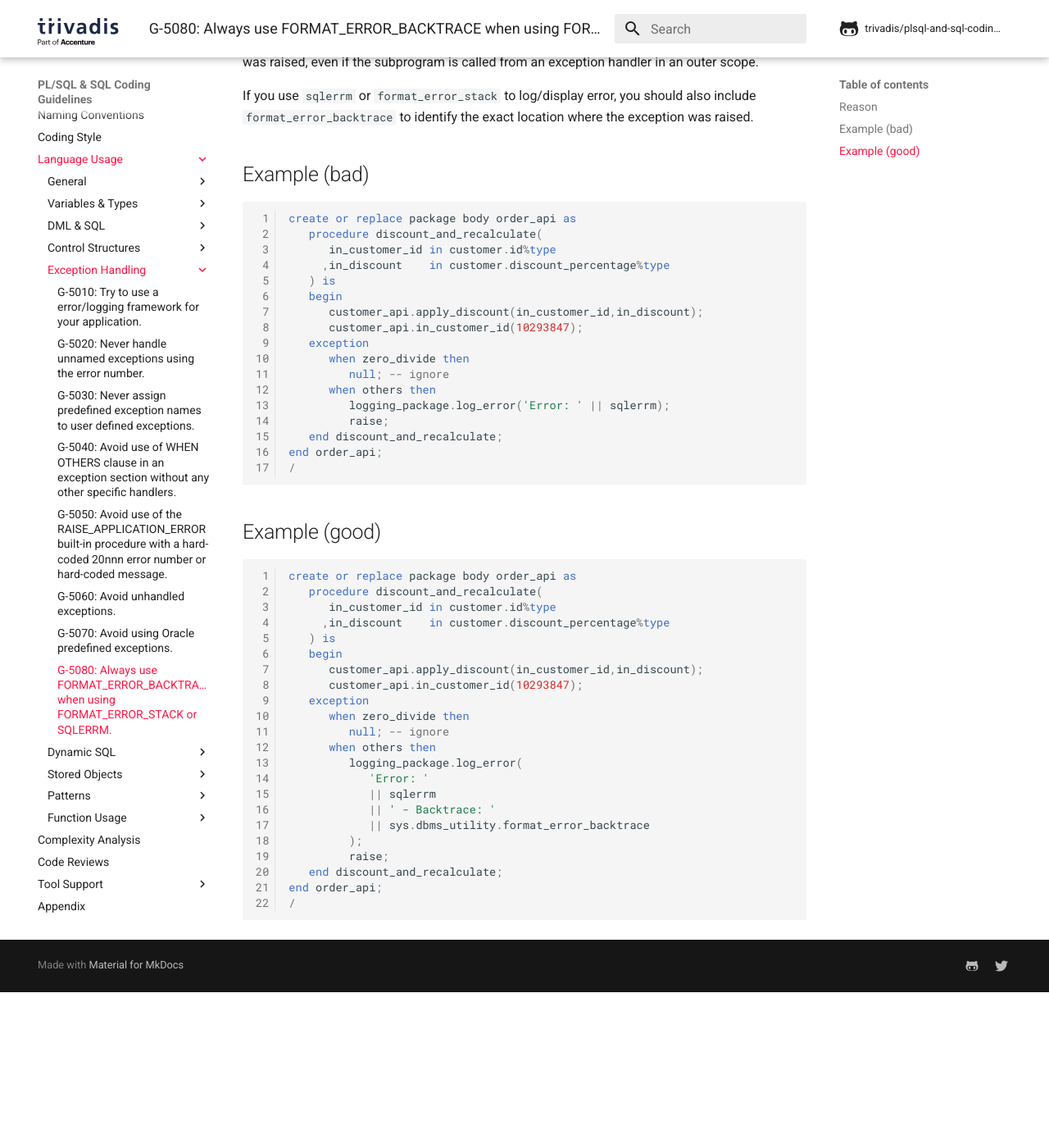
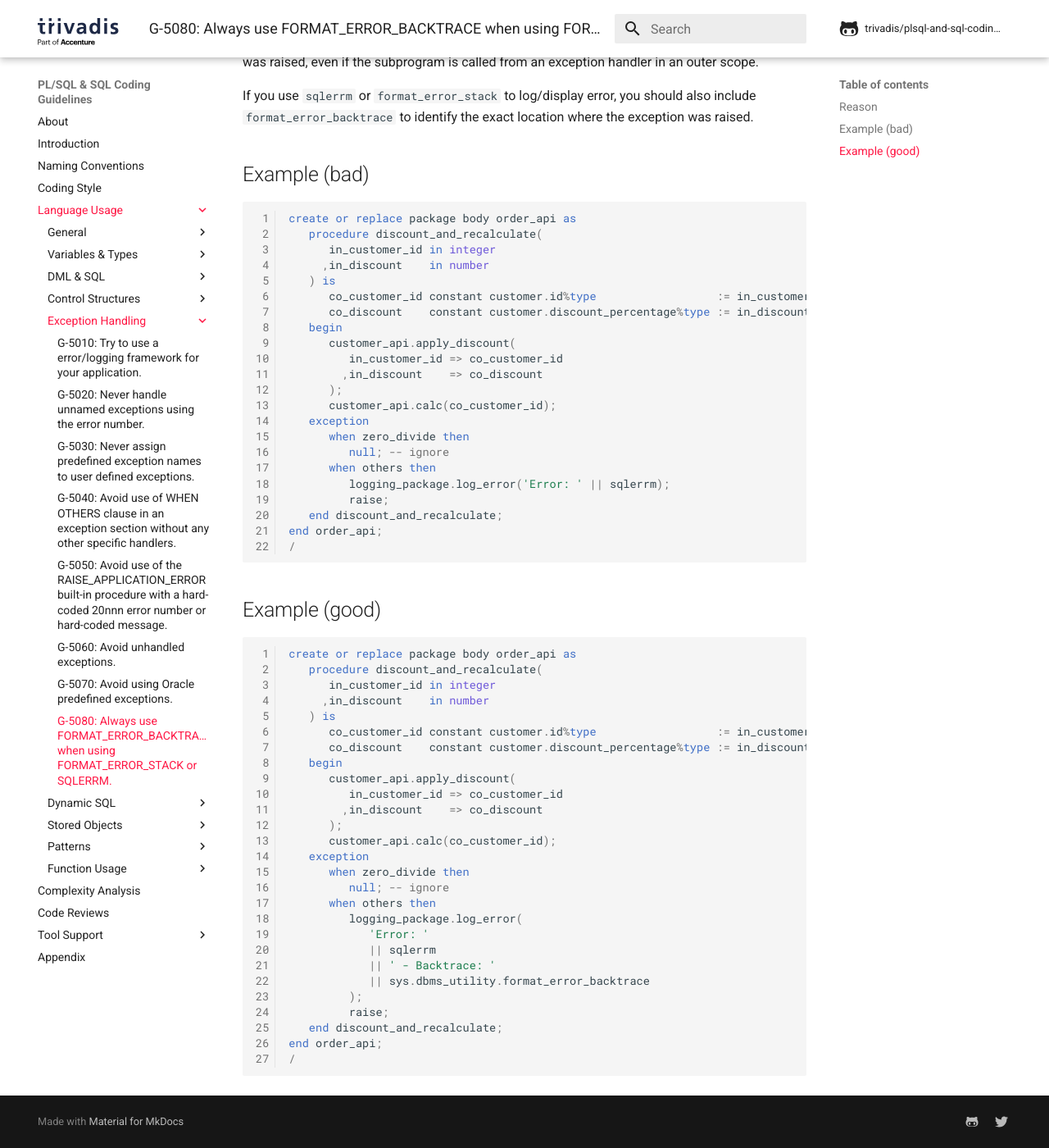
Before and after one commit to Trivadis/plsql-and-sql-coding-guidelines, an MkDocs documentation site: the page built from docs/4-language-usage/5-exception-handling/g-5080.md, in a window 1280 px wide and 1400 px high, scrolled down 448 px. Shown: the whole window at 82% size. Built offline with MkDocs 1.6.1 and Material for MkDocs 9.7.7, drawn with Linux system fonts in a browser that asks for light colours; comment, search, counter and statistics services are not loaded; the version menu is left out; before the commit the page ends 1658 px from its top, so only the background shows below that.

Commit message:
Fix violations of G-7110, G-8310

````diff
--- a/docs/4-language-usage/5-exception-handling/g-5080.md
+++ b/docs/4-language-usage/5-exception-handling/g-5080.md
@@ -14,12 +14,17 @@
 ``` sql
 create or replace package body order_api as
    procedure discount_and_recalculate(
-      in_customer_id in customer.id%type
-     ,in_discount    in customer.discount_percentage%type
+      in_customer_id in integer
+     ,in_discount    in number
    ) is
+      co_customer_id constant customer.id%type                  := in_customer_id;
+      co_discount    constant customer.discount_percentage%type := in_discount;
    begin
-      customer_api.apply_discount(in_customer_id,in_discount);
-      customer_api.in_customer_id(10293847);
+      customer_api.apply_discount(
+         in_customer_id => co_customer_id
+        ,in_discount    => co_discount
+      );
+      customer_api.calc(co_customer_id);
    exception
       when zero_divide then
          null; -- ignore
@@ -36,12 +41,17 @@
 ``` sql
 create or replace package body order_api as
    procedure discount_and_recalculate(
-      in_customer_id in customer.id%type
-     ,in_discount    in customer.discount_percentage%type
+      in_customer_id in integer
+     ,in_discount    in number
    ) is
+      co_customer_id constant customer.id%type                  := in_customer_id;
+      co_discount    constant customer.discount_percentage%type := in_discount;
    begin
-      customer_api.apply_discount(in_customer_id,in_discount);
-      customer_api.in_customer_id(10293847);
+      customer_api.apply_discount(
+         in_customer_id => co_customer_id
+        ,in_discount    => co_discount
+      );
+      customer_api.calc(co_customer_id);
    exception
       when zero_divide then
          null; -- ignore
````
